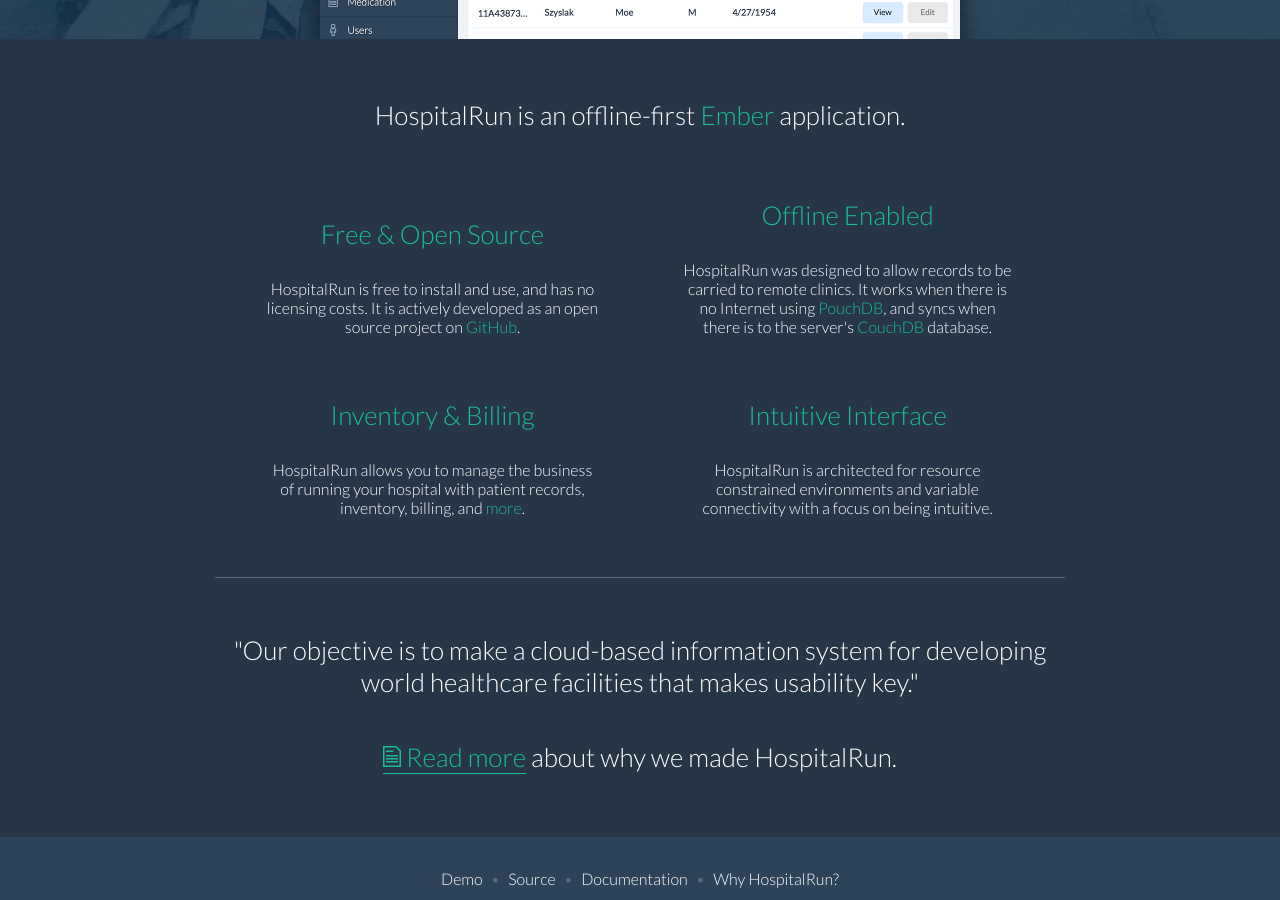
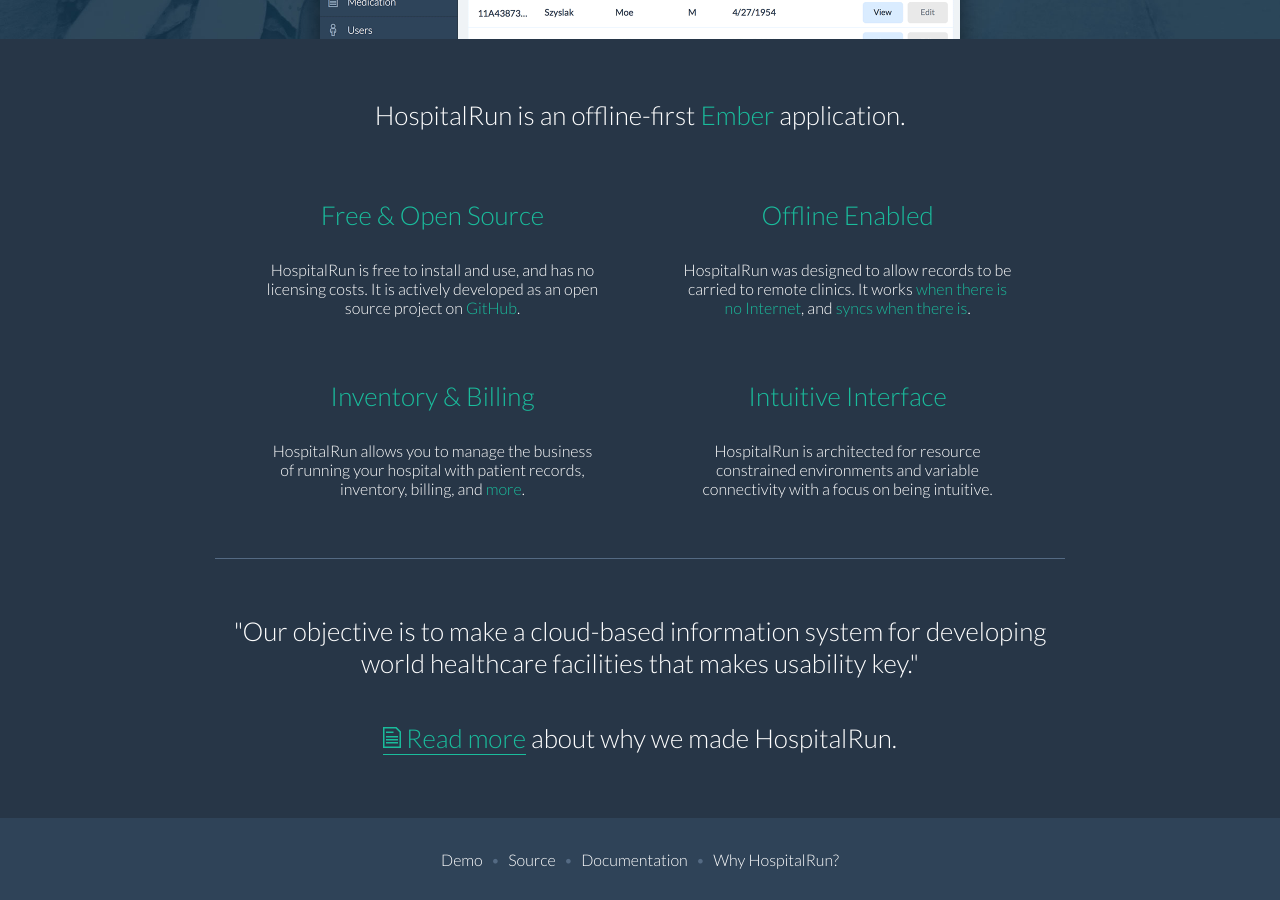
Before and after one commit to HospitalRun/hospitalrun.io, a Jekyll site: the page built from index.html, in a window 1280 px wide and 900 px high, scrolled down 645 px. Built offline with Jekyll 4.4.1, drawn with Linux system fonts in a browser that asks for light colours.

Commit message:
shortening the copy

```diff
--- a/_includes/home/product-summary.html
+++ b/_includes/home/product-summary.html
@@ -13,7 +13,7 @@
 
         <div class="feature-item">
           <h3 class="feature-heading">Offline Enabled</h3>
-          <p class="description">HospitalRun was designed to allow records to be carried to remote clinics. It works when there is no Internet using <a target="_blank" href="http://pouchdb.com/">PouchDB</a>, and syncs when there is to the server's <a target="_blank" href="http://couchdb.apache.org/">CouchDB</a> database.</p>
+          <p class="description">HospitalRun was designed to allow records to be carried to remote clinics. It works <a target="_blank" href="http://pouchdb.com/">when there is no Internet</a>, and <a target="_blank" href="http://couchdb.apache.org/">syncs when there is</a>.</p>
         </div>
       </div>
 
```
